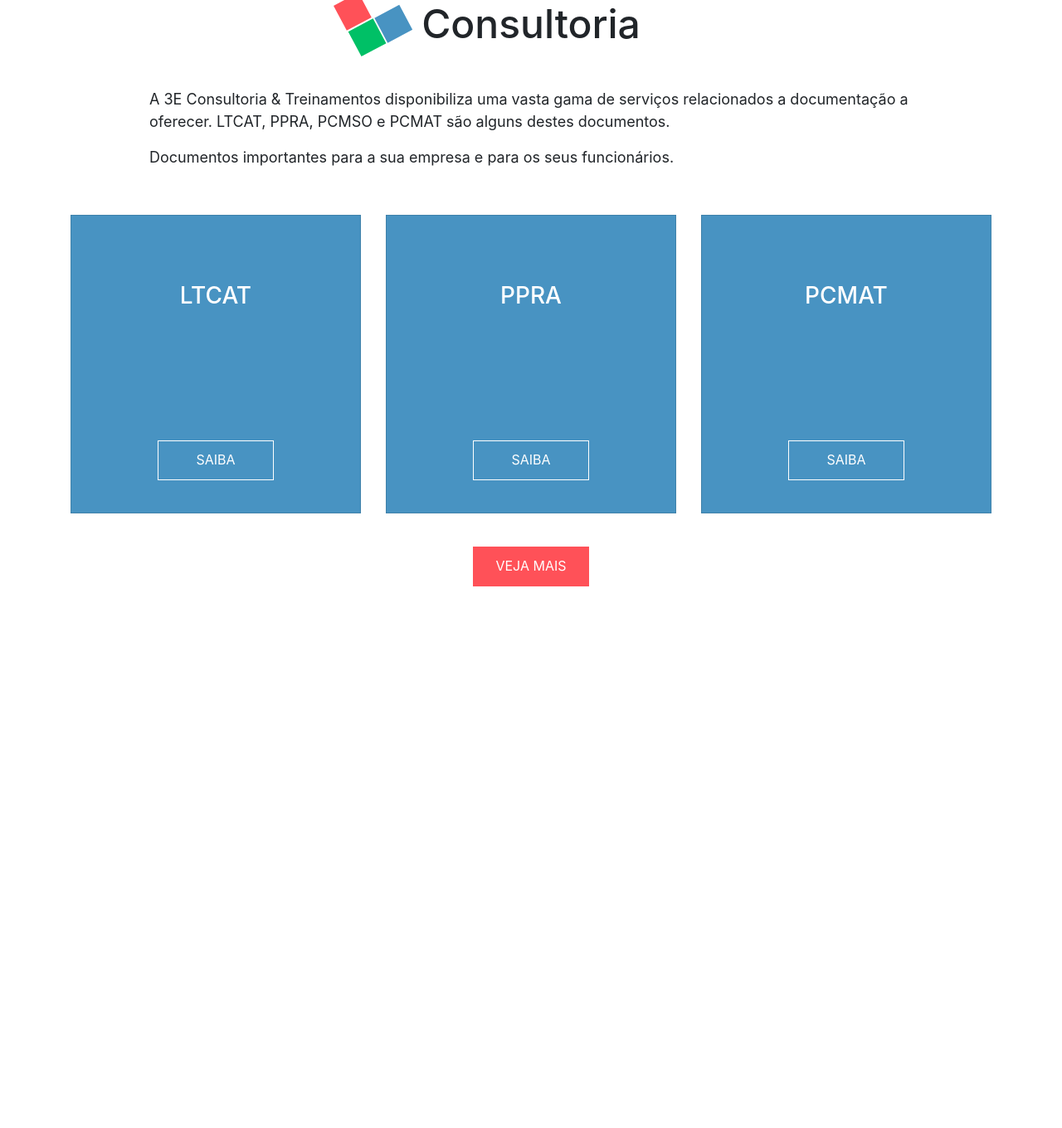
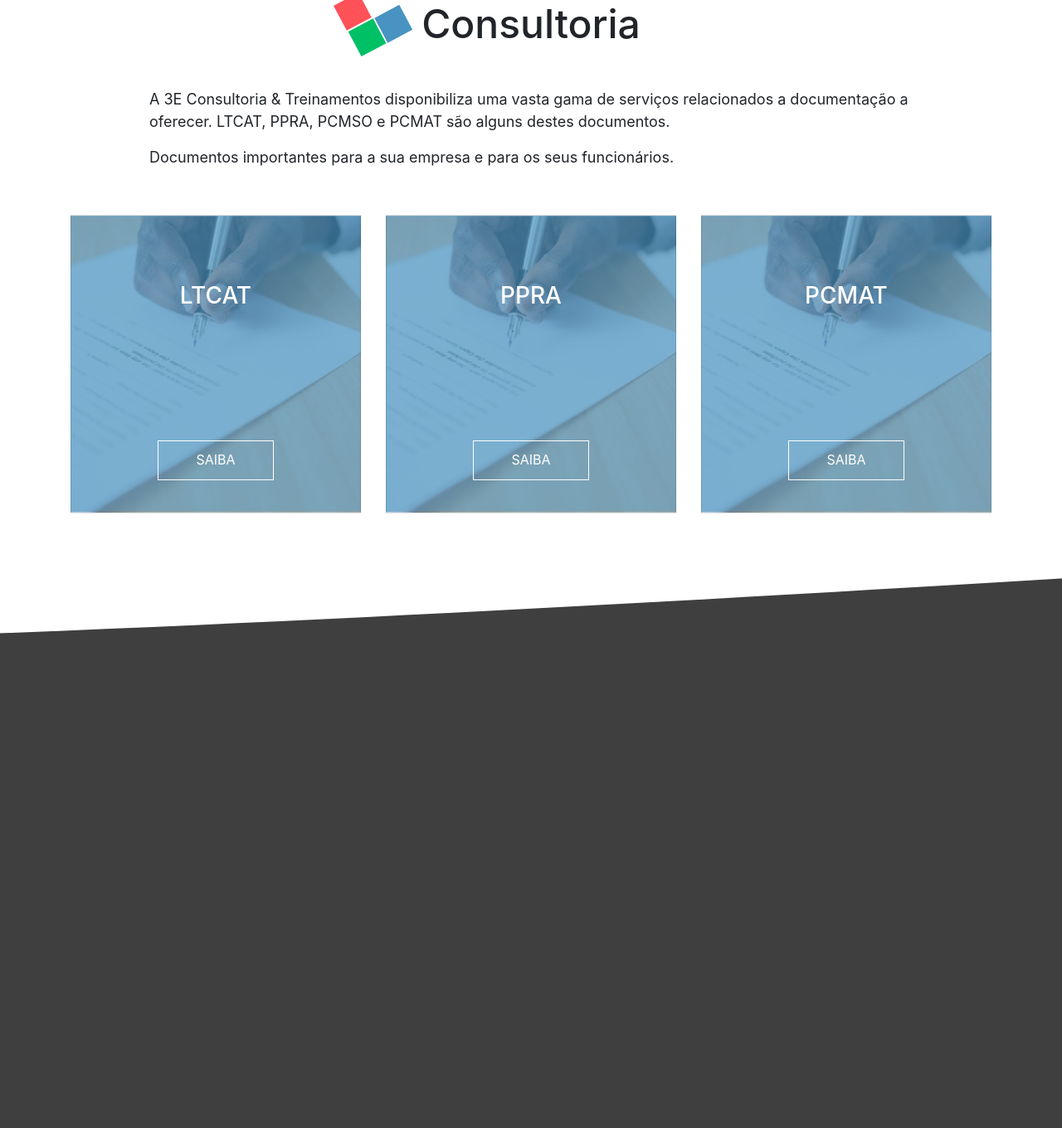
Before and after one commit to caraujo07/caraujo07.github.io, a PHP site: page / in a window 1280 px wide. Shown: the part 740-2100 px from the top of the page at 83% size. Before the commit the page ends 1447 px from the top, so only its background shows below. Run offline with PHP 8.4, Linux system fonts and the light colour scheme.

Commit message:
iniciando seção treinamento

```diff
--- a/css/index.css
+++ b/css/index.css
@@ -1,4 +1,12 @@
+/* ESTILOS GERAIS */
 
+.btn:focus, .btn:active {
+  outline: none;
+  box-shadow: none;
+}
+
+
+/* HEADER */
 header #top-bar {
   height: 40px;
   width: 100%;
@@ -167,7 +175,7 @@
 
 /* PRESENTATION */
 
-.presentation {
+#presentation {
   position: relative;
   margin-top: 140px;
   height: 600px;
@@ -176,7 +184,7 @@
   background-size: cover;
 }
 
-.presentation::after {
+#presentation::after {
   content: '';
   display: block;
   width: 100%;
@@ -187,14 +195,14 @@
   background-size: cover;
 }
 
-.presentation h1 {
+#presentation h1 {
   font-size: 48px;
   color: #FFF;
   margin-top: 60px;
   position: relative;
 }
 
-.presentation h1::after {
+#presentation h1::after {
   content: '';
   display: block;
   width: 15%;
@@ -205,16 +213,16 @@
   background-size: cover;
 }
 
-.presentation p:first-of-type {
+#presentation p:first-of-type {
   margin-top: 60px;
 }
 
-.presentation p {
+#presentation p {
   color: #FFF;
   font-size: 22px;
 }
 
-.presentation .btn {
+#presentation .btn {
   background: #00C066;
   color: #FFF;
   border-radius: 0;
@@ -225,7 +233,7 @@
   padding: 10px;
 }
 
-.presentation .btn:hover {
+#presentation .btn:hover {
   background: #04ac5e;
 }
 
@@ -234,6 +242,18 @@
 
 .cons {
   height: 80vh;
+  position: relative;
+}
+
+.cons::after {
+  content: '';
+  display: block;
+  width: 100%;
+  height: 137px;
+  bottom: -137px;
+  position: absolute;
+  background: url('../img/divisor-2.png') no-repeat center center;
+  background-size: cover;
 }
 
 .cons h2 {
@@ -278,12 +298,21 @@
   transition: all .3s;
 }
 
+.cons a:hover {
+  text-decoration: none;
+}
+
 .card {
   margin-top: 40px;
   width: 100%;
   height: 360px;
-  background: #4893C2;
+  background: url('../img/card.jpg') no-repeat center center;
+  background-size: cover;
   border-radius: 0;
+}
+
+.card:hover {
+  opacity: .9;
 }
 
 .card h3 {
@@ -321,3 +350,11 @@
     left: -20%;
   }
 }
+
+
+/* TRAINNING */
+
+#trainning {
+  height: 90vh;
+  background: #403F3F;
+}
--- a/index.html
+++ b/index.html
@@ -113,7 +113,7 @@
     </nav>
   </header>
 
-  <section class="presentation">
+  <section id="presentation">
     <div class="container">
       <div class="row">
         <div class="col-md-10 offset-md-1">
@@ -142,28 +142,37 @@
       </div>
       <div class="row">
         <div class="col-md-4">
+          <a href="#">
             <div class="card">
               <h3>LTCAT</h3>
               <a href="#" class="btn">SAIBA</a>
             </div>
+          </a>
         </div>
         <div class="col-md-4">
+          <a href="#">
             <div class="card">
               <h3>PPRA</h3>
               <a href="#" class="btn">SAIBA</a>
             </div>
+          </a>
         </div>
         <div class="col-md-4">
+          <a href="#">
             <div class="card">
               <h3>PCMAT</h3>
               <a href="#" class="btn">SAIBA</a>
             </div>
+          </a>
         </div>
         <div class="col-md-10 offset-md-1">
           <a href="#" class="btn">Veja mais</a>
         </div>
       </div>
     </div>
+  </section>
+  <section id="trainning">
+
   </section>
 
   <script src="https://code.jquery.com/jquery-3.3.1.slim.min.js" integrity="sha384-q8i/X+965DzO0rT7abK41JStQIAqVgRVzpbzo5smXKp4YfRvH+8abtTE1Pi6jizo" crossorigin="anonymous"></script>
```
Also changed, not shown: img/card.jpg (added), img/divisor-2.png (added). Lines whose indentation alone changed are shown as unchanged.
